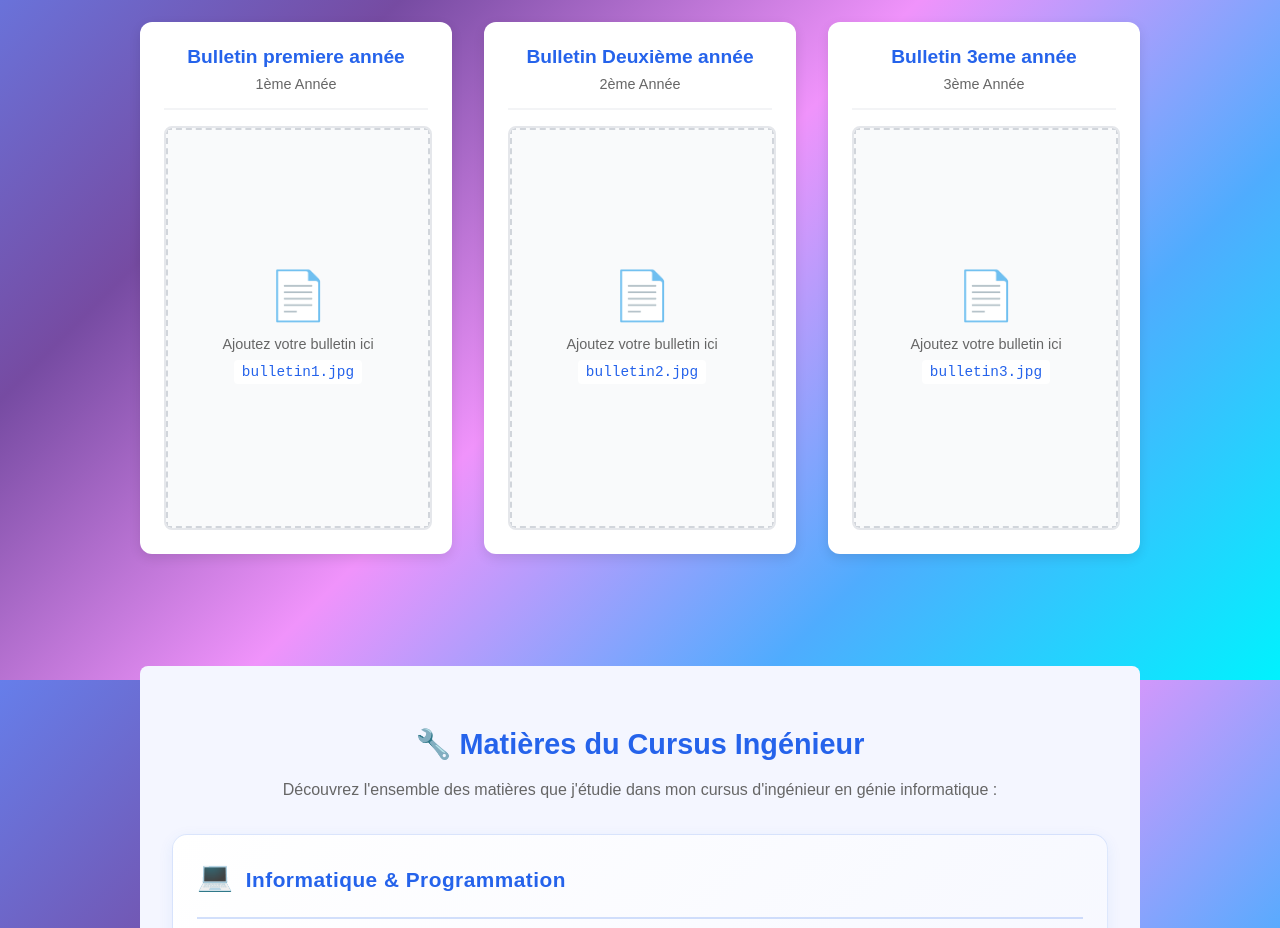
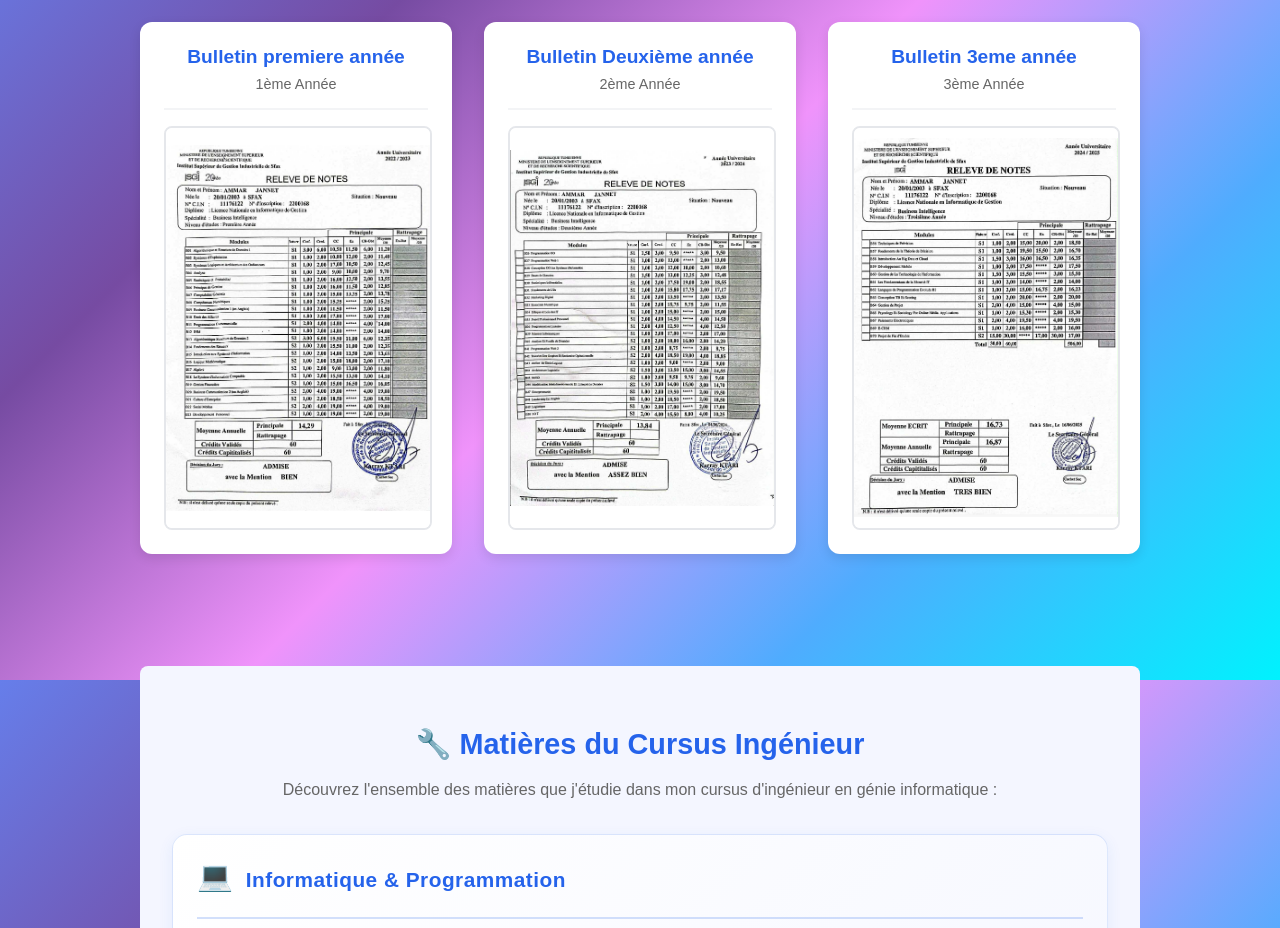
Before and after one commit to JanetAmmar/projetweb, a plain HTML site: page courses.html in a window 1280 px wide. Shown: the part 3320-4248 px from the top of the page. Drawn offline with Linux system fonts and the light colour scheme.

Commit message:
Update PDF and image paths in courses.html

```diff
--- a/courses.html
+++ b/courses.html
@@ -74,7 +74,7 @@
         <p class="study-plan-intro">Consultez les documents officiels du plan d'études de mon cycle ingénieur :</p>
       </div>
       <div class="pdf-documents-grid">
-        <a href="C:\Users\ASUS\OneDrive\Documents\projetWEB\images\planetude1.pdf" target="_blank" class="pdf-card">
+        <a href="planetude1.pdf" target="_blank" class="pdf-card">
           <div class="pdf-icon">📋</div>
           <h4>Plan d'Études Année 1</h4>
           <p class="pdf-description">Cycle Ingénieur - Première Année</p>
@@ -251,8 +251,8 @@
             <h4>Bulletin premiere année</h4>
             <p class="transcript-period">1ème Année </p>
           </div>
-          <div class="transcript-image-container" onclick="openLightbox('images/bulletin1.jpeg', 'Bulletin de notes Semestre 1 - 3ème année Licence')">
-            <img src="images/bulletin1.jpeg" alt="Bulletin de notes Semestre 1 - 3ème année Licence" class="transcript-image zoomable" onerror="this.style.display='none'; this.nextElementSibling.style.display='flex';">
+          <div class="transcript-image-container" onclick="openLightbox('bulletin1.jpeg', 'Bulletin de notes Semestre 1 - 3ème année Licence')">
+            <img src="bulletin1.jpeg" alt="Bulletin de notes Semestre 1 - 3ème année Licence" class="transcript-image zoomable" onerror="this.style.display='none'; this.nextElementSibling.style.display='flex';">
             <div class="transcript-placeholder" style="display: none;">
               <span class="placeholder-icon">📄</span>
               <p>Ajoutez votre bulletin ici</p>
@@ -267,8 +267,8 @@
             <h4>Bulletin Deuxième année</h4>
             <p class="transcript-period">2ème Année </p>
           </div>
-          <div class="transcript-image-container" onclick="openLightbox('images/bulletin2.jpeg', 'Bulletin de notes Semestre 2 - 3ème année Licence')">
-            <img src="images/bulletin2.jpeg" alt="Bulletin de notes Semestre 2 - 3ème année Licence" class="transcript-image zoomable" onerror="this.style.display='none'; this.nextElementSibling.style.display='flex';">
+          <div class="transcript-image-container" onclick="openLightbox('bulletin2.jpeg', 'Bulletin de notes Semestre 2 - 3ème année Licence')">
+            <img src="bulletin2.jpeg" alt="Bulletin de notes Semestre 2 - 3ème année Licence" class="transcript-image zoomable" onerror="this.style.display='none'; this.nextElementSibling.style.display='flex';">
             <div class="transcript-placeholder" style="display: none;">
               <span class="placeholder-icon">📄</span>
               <p>Ajoutez votre bulletin ici</p>
@@ -283,8 +283,8 @@
             <h4>Bulletin 3eme année</h4>
             <p class="transcript-period">3ème Année </p>
           </div>
-          <div class="transcript-image-container" onclick="openLightbox('images/bulletin3.jpeg', 'Bulletin de notes Annuel - 3ème année Licence')">
-            <img src="images/bulletin3.jpeg" alt="Bulletin de notes Annuel - 3ème année Licence" class="transcript-image zoomable" onerror="this.style.display='none'; this.nextElementSibling.style.display='flex';">
+          <div class="transcript-image-container" onclick="openLightbox('bulletin3.jpeg', 'Bulletin de notes Annuel - 3ème année Licence')">
+            <img src="bulletin3.jpeg" alt="Bulletin de notes Annuel - 3ème année Licence" class="transcript-image zoomable" onerror="this.style.display='none'; this.nextElementSibling.style.display='flex';">
             <div class="transcript-placeholder" style="display: none;">
               <span class="placeholder-icon">📄</span>
               <p>Ajoutez votre bulletin ici</p>
```
